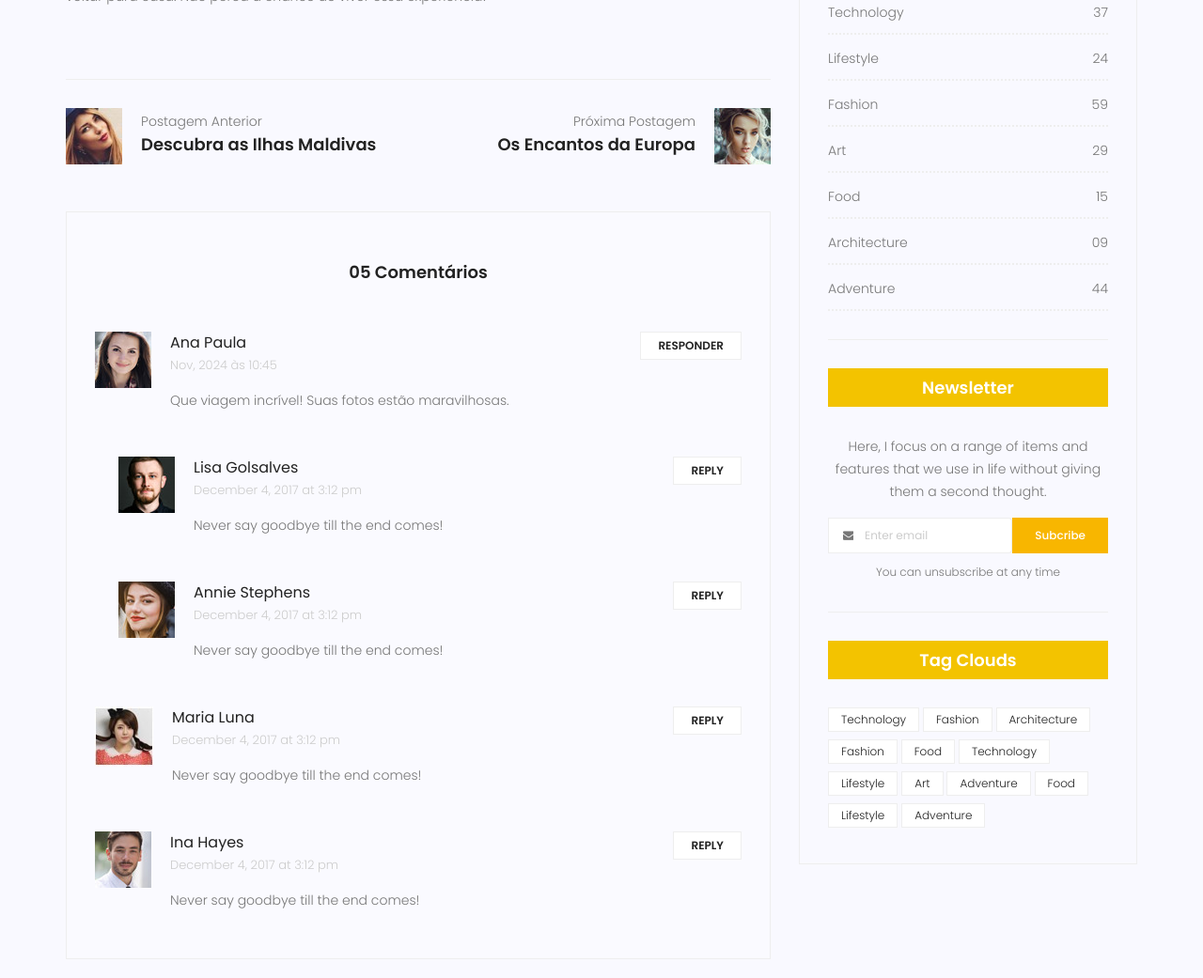
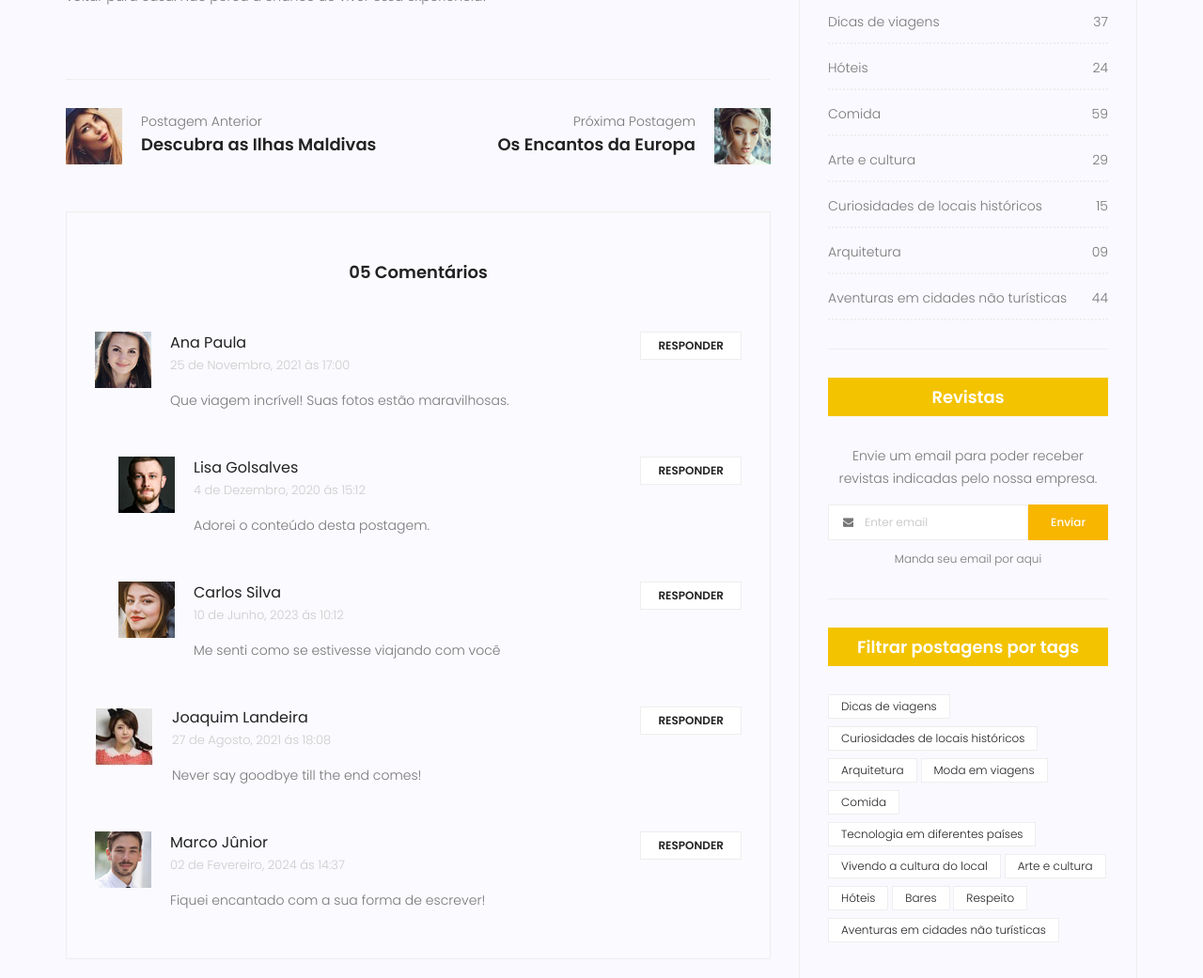
Before and after one commit to vikxzzzz/DESING-GRAFICO-AP2, a plain HTML site: page royal-master/blog-single.html in a window 1280 px wide. Shown: the part 1795-2836 px from the top of the page at 94% size. Drawn offline with Linux system fonts and the light colour scheme.

Commit message:
Update blog-single.html

```diff
--- a/royal-master/blog-single.html
+++ b/royal-master/blog-single.html
@@ -173,7 +173,7 @@
                                         </div>
                                         <div class="desc">
                                             <h5><a href="#">Ana Paula</a></h5>
-                                            <p class="date"> Nov, 2024 às 10:45 </p>
+                                            <p class="date"> 25 de Novembro, 2021 às 17:00 </p>
                                             <p class="comment">
                                                 Que viagem incrível! Suas fotos estão maravilhosas.
                                             </p>
@@ -192,14 +192,14 @@
                                         </div>
                                         <div class="desc">
                                             <h5><a href="#">Lisa Golsalves</a></h5>
-                                            <p class="date">December 4, 2017 at 3:12 pm </p>
+                                            <p class="date">4 de Dezembro, 2020 ás 15:12 </p>
                                             <p class="comment">
-                                                Never say goodbye till the end comes!
+                                                Adorei o conteúdo desta postagem.
                                             </p>
                                         </div>
                                     </div>
                                     <div class="reply-btn">
-                                           <a href="" class="btn-reply text-uppercase">reply</a>
+                                           <a href="" class="btn-reply text-uppercase">Responder</a>
                                     </div>
                                 </div>
                             </div>
@@ -210,15 +210,15 @@
                                             <img src="image/blog/c3.jpg" alt="">
                                         </div>
                                         <div class="desc">
-                                            <h5><a href="#">Annie Stephens</a></h5>
-                                            <p class="date">December 4, 2017 at 3:12 pm </p>
+                                            <h5><a href="#">Carlos Silva</a></h5>
+                                            <p class="date">10 de Junho, 2023 ás 10:12 </p>
                                             <p class="comment">
-                                                Never say goodbye till the end comes!
+                                                Me senti como se estivesse viajando com você
                                             </p>
                                         </div>
                                     </div>
                                     <div class="reply-btn">
-                                           <a href="" class="btn-reply text-uppercase">reply</a>
+                                           <a href="" class="btn-reply text-uppercase">Responder</a>
                                     </div>
                                 </div>
                             </div>
@@ -229,15 +229,15 @@
                                             <img src="image/blog/c4.jpg" alt="">
                                         </div>
                                         <div class="desc">
-                                            <h5><a href="#">Maria Luna</a></h5>
-                                            <p class="date">December 4, 2017 at 3:12 pm </p>
+                                            <h5><a href="#">Joaquim Landeira</a></h5>
+                                            <p class="date">27 de Agosto, 2021 ás 18:08 </p>
                                             <p class="comment">
                                                 Never say goodbye till the end comes!
                                             </p>
                                         </div>
                                     </div>
                                     <div class="reply-btn">
-                                           <a href="" class="btn-reply text-uppercase">reply</a>
+                                           <a href="" class="btn-reply text-uppercase">Responder</a>
                                     </div>
                                 </div>
                             </div>
@@ -248,15 +248,15 @@
                                             <img src="image/blog/c5.jpg" alt="">
                                         </div>
                                         <div class="desc">
-                                            <h5><a href="#">Ina Hayes</a></h5>
-                                            <p class="date">December 4, 2017 at 3:12 pm </p>
+                                            <h5><a href="#">Marco Jûnior</a></h5>
+                                            <p class="date">02 de Fevereiro, 2024 ás 14:37</p>
                                             <p class="comment">
-                                                Never say goodbye till the end comes!
+                                                Fiquei encantado com a sua forma de escrever!
                                             </p>
                                         </div>
                                     </div>
                                     <div class="reply-btn">
-                                           <a href="" class="btn-reply text-uppercase">reply</a>
+                                           <a href="" class="btn-reply text-uppercase">Responder</a>
                                     </div>
                                 </div>
                             </div>
@@ -312,28 +312,28 @@
                                     <img src="image/blog/post1.jpg" alt="post">
                                     <div class="media-body">
                                         <a href="blog-details.html"><h3>As experiências mais incríveis na Ásia</h3></a>
-                                        <p>02 Hours ago</p>
+                                        <p>05 Horas atrás</p>
                                     </div>
                                 </div>
                                 <div class="media post_item">
                                     <img src="image/blog/post2.jpg" alt="post">
                                     <div class="media-body">
-                                        <a href="blog-details.html"><h3>The Amazing Hubble</h3></a>
-                                        <p>02 Hours ago</p>
+                                        <a href="blog-details.html"><h3>Como aproveitar ao máximo seu hotel</h3></a>
+                                        <p>2 Dias atrás</p>
                                     </div>
                                 </div>
                                 <div class="media post_item">
                                     <img src="image/blog/post3.jpg" alt="post">
                                     <div class="media-body">
-                                        <a href="blog-details.html"><h3>Astronomy Or Astrology</h3></a>
-                                        <p>03 Hours ago</p>
+                                        <a href="blog-details.html"><h3>Sentimentos na viagem</h3></a>
+                                        <p>08 Horas atrás</p>
                                     </div>
                                 </div>
                                 <div class="media post_item">
                                     <img src="image/blog/post4.jpg" alt="post">
                                     <div class="media-body">
-                                        <a href="blog-details.html"><h3>Asteroids telescope</h3></a>
-                                        <p>01 Hours ago</p>
+                                        <a href="blog-details.html"><h3>Como pagar menos em hóteis</h3></a>
+                                        <p>10 Dias atrás</p>
                                     </div>
                                 </div>
                                 <div class="br"></div>
@@ -343,47 +343,47 @@
                                 <div class="br"></div>
                             </aside>
                             <aside class="single_sidebar_widget post_category_widget">
-                                <h4 class="widget_title">Post Catgories</h4>
+                                <h4 class="widget_title">Categorias das postagens</h4>
                                 <ul class="list_style cat-list">
                                     <li>
                                         <a href="#" class="d-flex justify-content-between">
-                                            <p>Technology</p>
+                                            <p>Dicas de viagens</p>
                                             <p>37</p>
                                         </a>
                                     </li>
                                     <li>
                                         <a href="#" class="d-flex justify-content-between">
-                                            <p>Lifestyle</p>
+                                            <p>Hóteis</p>
                                             <p>24</p>
                                         </a>
                                     </li>
                                     <li>
                                         <a href="#" class="d-flex justify-content-between">
-                                            <p>Fashion</p>
+                                            <p>Comida</p>
                                             <p>59</p>
                                         </a>
                                     </li>
                                     <li>
                                         <a href="#" class="d-flex justify-content-between">
-                                            <p>Art</p>
+                                            <p>Arte e cultura</p>
                                             <p>29</p>
                                         </a>
                                     </li>
                                     <li>
                                         <a href="#" class="d-flex justify-content-between">
-                                            <p>Food</p>
+                                            <p>Curiosidades de locais históricos</p>
                                             <p>15</p>
                                         </a>
                                     </li>
                                     <li>
                                         <a href="#" class="d-flex justify-content-between">
-                                            <p>Architecture</p>
+                                            <p>Arquitetura</p>
                                             <p>09</p>
                                         </a>
                                     </li>
                                     <li>
                                         <a href="#" class="d-flex justify-content-between">
-                                            <p>Adventure</p>
+                                            <p>Aventuras em cidades não turísticas</p>
                                             <p>44</p>
                                         </a>
                                     </li>
@@ -391,10 +391,10 @@
                                 <div class="br"></div>
                             </aside>
                             <aside class="single-sidebar-widget newsletter_widget">
-                                <h4 class="widget_title">Newsletter</h4>
+                                <h4 class="widget_title">Revistas</h4>
                                 <p>
-                                Here, I focus on a range of items and features that we use in life without
-                                giving them a second thought.
+                                Envie um email para poder receber revistas indicadas
+                                pelo nossa empresa.
                                 </p>
                                 <div class="form-group d-flex flex-row">
                                     <div class="input-group">
@@ -403,26 +403,26 @@
                                         </div>
                                         <input type="text" class="form-control" id="inlineFormInputGroup" placeholder="Enter email" onfocus="this.placeholder = ''" onblur="this.placeholder = 'Enter email'">
                                     </div>
-                                    <a href="#" class="bbtns">Subcribe</a>
+                                    <a href="#" class="bbtns">Enviar</a>
                                 </div>
-                                <p class="text-bottom">You can unsubscribe at any time</p>
+                                <p class="text-bottom">Manda seu email por aqui </p>
                                 <div class="br"></div>
                             </aside>
                             <aside class="single-sidebar-widget tag_cloud_widget">
-                                <h4 class="widget_title">Tag Clouds</h4>
+                                <h4 class="widget_title">Filtrar postagens por tags</h4>
                                 <ul class="list_style">
-                                    <li><a href="#">Technology</a></li>
-                                    <li><a href="#">Fashion</a></li>
-                                    <li><a href="#">Architecture</a></li>
-                                    <li><a href="#">Fashion</a></li>
-                                    <li><a href="#">Food</a></li>
-                                    <li><a href="#">Technology</a></li>
-                                    <li><a href="#">Lifestyle</a></li>
-                                    <li><a href="#">Art</a></li>
-                                    <li><a href="#">Adventure</a></li>
-                                    <li><a href="#">Food</a></li>
-                                    <li><a href="#">Lifestyle</a></li>
-                                    <li><a href="#">Adventure</a></li>
+                                    <li><a href="#">Dicas de viagens</a></li>
+                                    <li><a href="#">Curiosidades de locais históricos</a></li>
+                                    <li><a href="#">Arquitetura</a></li>
+                                    <li><a href="#">Moda em viagens</a></li>
+                                    <li><a href="#">Comida</a></li>
+                                    <li><a href="#">Tecnologia em diferentes países</a></li>
+                                    <li><a href="#">Vivendo a cultura do local</a></li>
+                                    <li><a href="#">Arte e cultura</a></li>
+                                    <li><a href="#">Hóteis</a></li>
+                                    <li><a href="#">Bares</a></li>
+                                    <li><a href="#">Respeito</a></li>
+                                    <li><a href="#">Aventuras em cidades não turísticas</a></li>
                                 </ul>
                             </aside>
                         </div>
@@ -472,7 +472,7 @@
             <!-- Newsletter Subscription -->
             <div class="col-lg-3 col-md-6 col-sm-6">
                 <div class="single-footer-widget">
-                    <h6 class="footer_title">Assine nossa Newsletter</h6>
+                    <h6 class="footer_title">Assine nossas Revistas</h6>
                     <p>Receba as melhores ofertas, dicas de viagem e novidades diretamente no seu e-mail!</p>
                     <div id="mc_embed_signup">
                         <form target="_blank" action="https://spondonit.us12.list-manage.com/subscribe/post?u=1462626880ade1ac87bd9c93a&amp;id=92a4423d01" method="get" class="subscribe_form relative">
```
